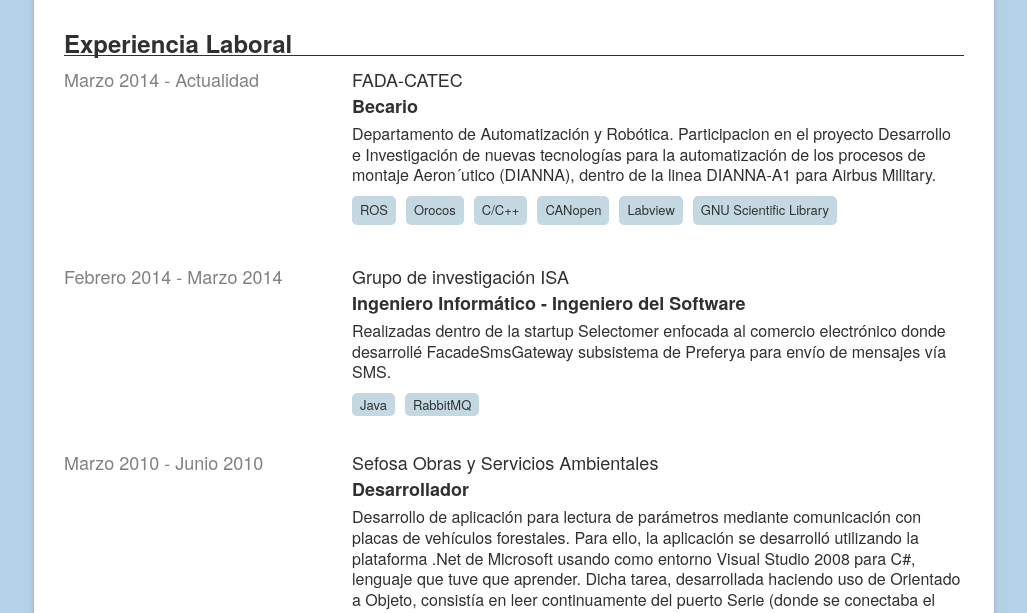
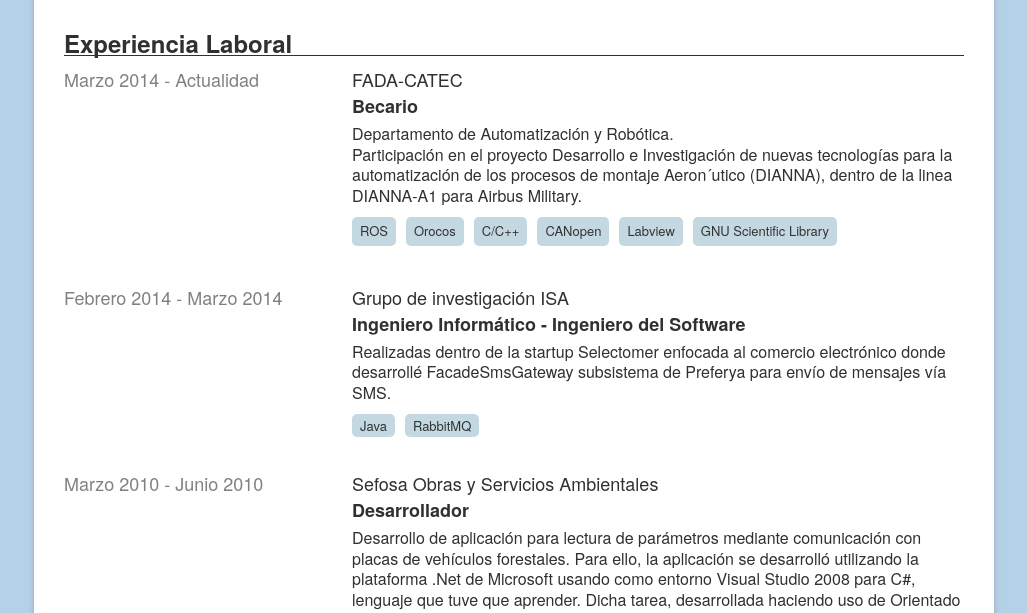
Before and after one commit to sergiorodriguezcalvo/serrodcal.github.io, a plain HTML site: page index.html in a window 1280 px wide. Shown: the part 178-791 px from the top of the page, without its empty margins (126-1153 px from the left). Drawn offline with Linux system fonts and the light colour scheme.

Commit message:
Update index.html

```diff
--- a/index.html
+++ b/index.html
@@ -31,10 +31,10 @@
               <div class="company">FADA-CATEC</div>
               <div class="job">Becario</div>
               <div class="job_description">
-                Departamento de Automatizaci&oacute;n y Rob&oacute;tica.
+                <p>Departamento de Automatizaci&oacute;n y Rob&oacute;tica.</p>
 
-                Participacion en el proyecto Desarrollo e Investigaci&oacute;n de nuevas tecnolog&iacute;as para la automatizaci&oacute;n de los procesos de montaje Aeron&acute;utico (DIANNA),
-                dentro de la linea DIANNA-A1 para Airbus Military.
+                <p>Participaci&oacute;n en el proyecto Desarrollo e Investigaci&oacute;n de nuevas tecnolog&iacute;as para la automatizaci&oacute;n de los procesos de montaje Aeron&acute;utico (DIANNA),
+                dentro de la linea DIANNA-A1 para Airbus Military.</p>
 		  <ul class="technologies">
                 <li>ROS</li>
                 <li>Orocos</li>
```
